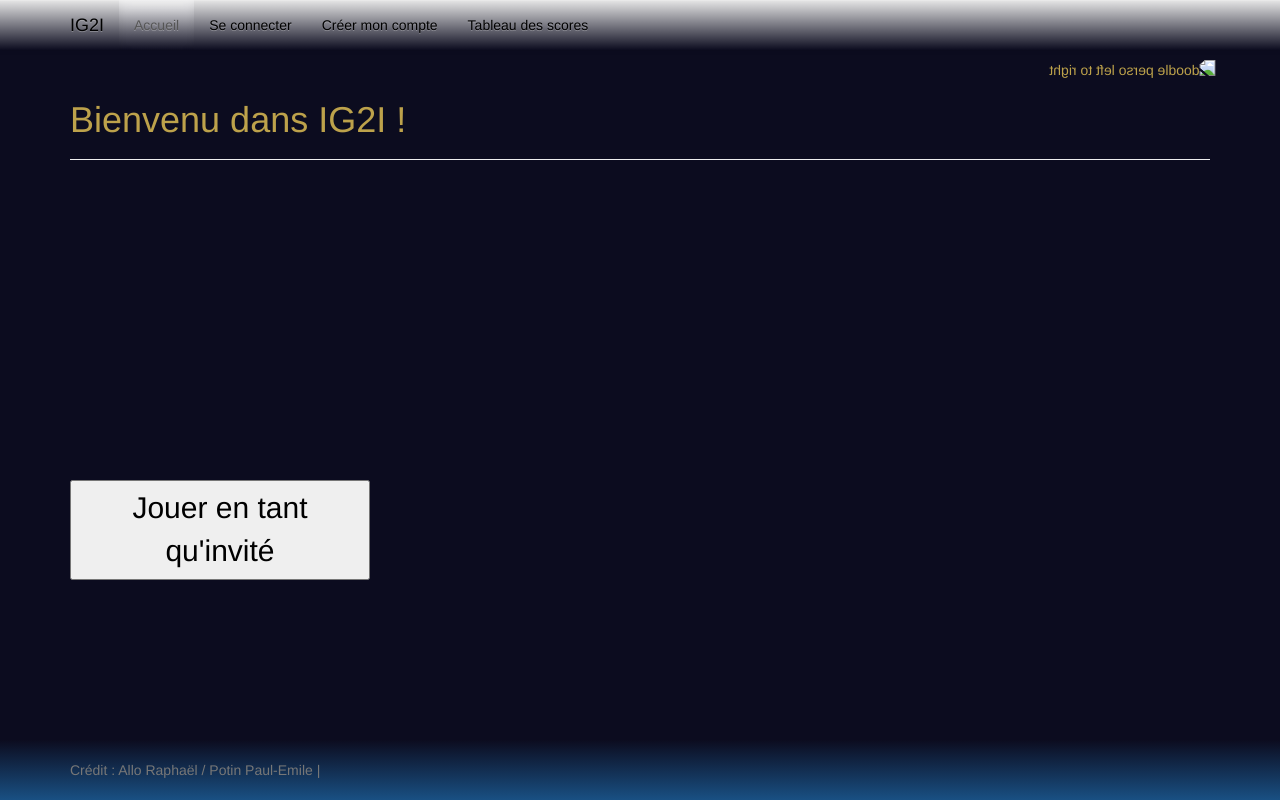
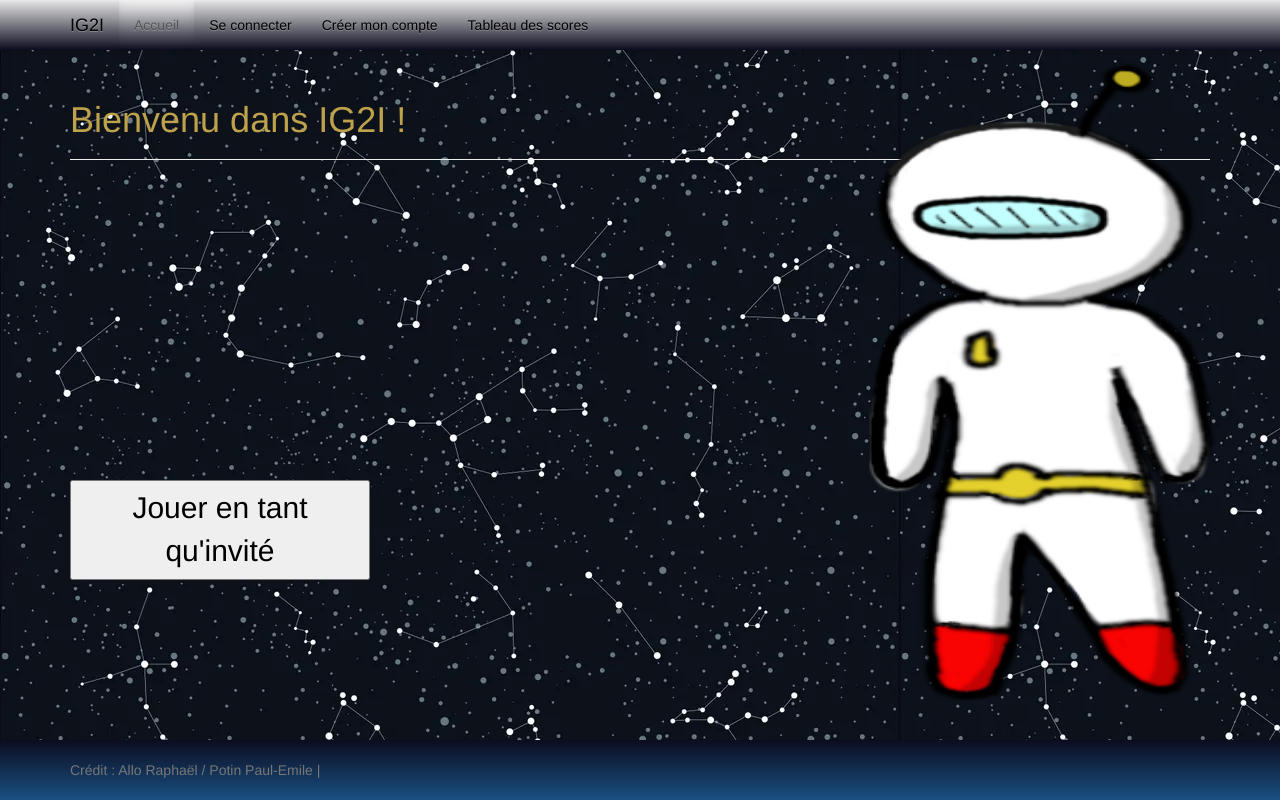
Before and after one commit to MinosRawclay/ProjetWeb-G20, a PHP site: page / in a window 1280 px wide. Run offline with PHP 8.4, Linux system fonts and the light colour scheme.

Commit message:
imagediff
paulemile il est mal cablé de l'image

```diff
--- a/css/styleGame.css
+++ b/css/styleGame.css
@@ -7,7 +7,7 @@ html, body {
     padding: 0;
 
     background-color: rgb(12, 12, 31);
-    background-image: url("../ressources/images/fond.png");
+    background-image: url("../ressources/fondetoile.png");
     /*
     background-image: radial-gradient(circle, #eea 1%, transparent 10%), radial-gradient(circle, #eea 1%, transparent 10%);
     background-size: 100px 100px;
```
Also changed, not shown: ressources/fondetoile.png, ressources/images/fond.png, ressources/images/monstre/monstre1.png, ressources/images/monstre/monstre2.png, ressources/images/object/bombe.png, ressources/images/object/trampoline.png, ressources/images/object/trapoline.png (deleted), ressources/images/perso/persodoodle.png, ressources/images/perso/persodoodle_jump_R.png, ressources/images/plateforme/plateforme1.png, ressources/images/plateforme/plateforme2.png.
